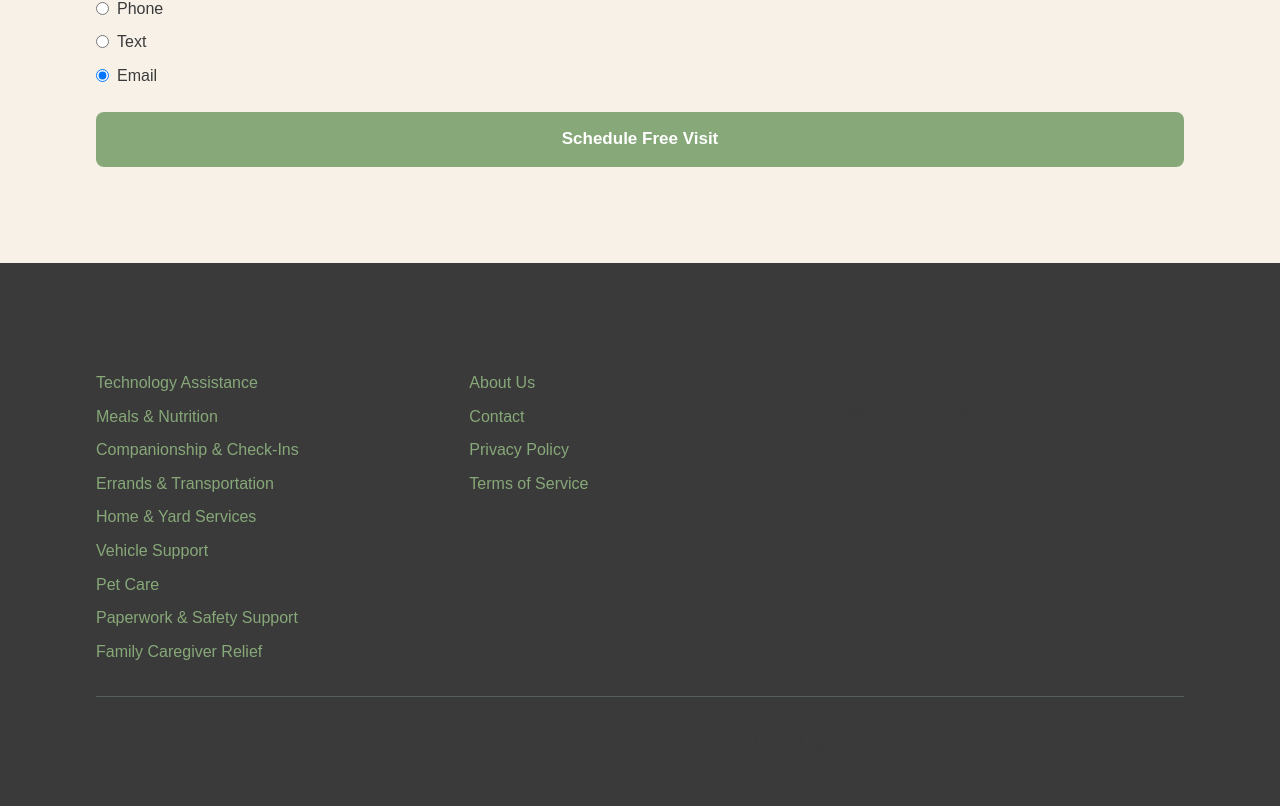
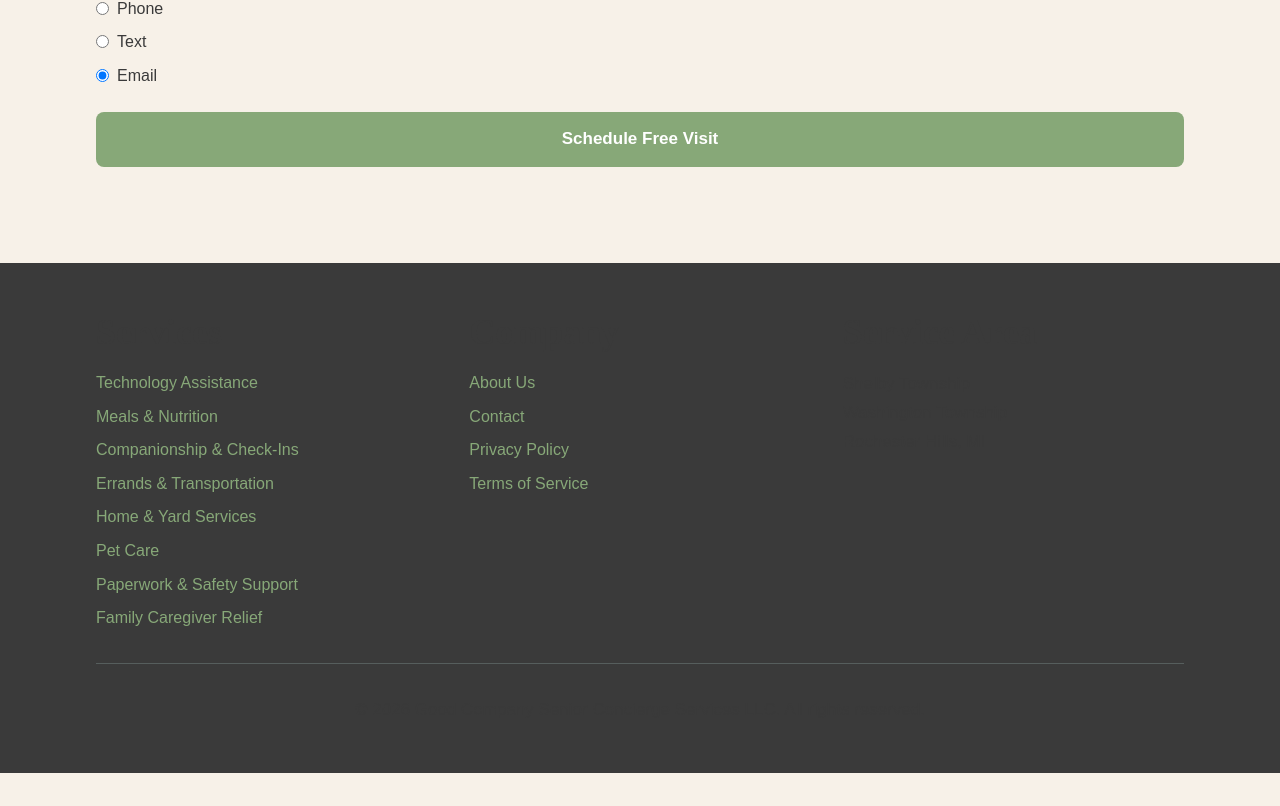
Before and after one commit to GoodCompanySCS/goodcompany-scs, a Next.js app: page / in a window 1280 px wide. Shown: the part 2595-3401 px from the top of the page. After the commit the page ends 3368 px from the top, so only its background shows below. Built offline with nearby package versions, Linux system fonts and the light colour scheme.

Commit message:
Update layout.tsx

```diff
--- a/app/layout.tsx
+++ b/app/layout.tsx
@@ -102,7 +102,6 @@ function Footer() {
               <li><a href="/services#companion" className="text-cream hover:text-honey">Companionship & Check-Ins</a></li>
               <li><a href="/services#errands" className="text-cream hover:text-honey">Errands & Transportation</a></li>
               <li><a href="/services#home" className="text-cream hover:text-honey">Home & Yard Services</a></li>
-              <li><a href="/services#vehicle" className="text-cream hover:text-honey">Vehicle Support</a></li>
               <li><a href="/services#pet" className="text-cream hover:text-honey">Pet Care</a></li>
               <li><a href="/services#paperwork" className="text-cream hover:text-honey">Paperwork & Safety Support</a></li>
               <li><a href="/services#caregiver" className="text-cream hover:text-honey">Family Caregiver Relief</a></li>
```
